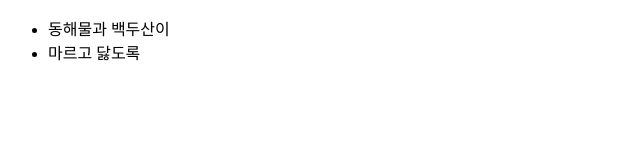
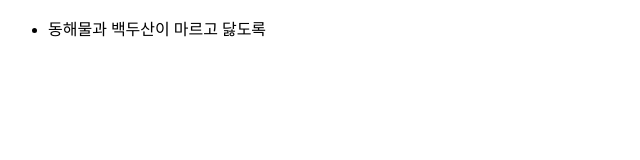
Before and after one commit to jhlim126/my_repository, a plain HTML site: page index.html in a window 1280 px wide. Shown: the whole page, without its empty margins (0-640 px from the left). Drawn offline with Linux system fonts and the light colour scheme.

Commit message:
Revert "추가1"
This reverts commit 3888929ff0a2136c6717576183563e870da0e3ca.

```diff
--- a/index.html
+++ b/index.html
@@ -5,8 +5,7 @@
  </head>
  <body>
 	<ul>
-		<li>동해물과 백두산이</li>
-		<li>마르고 닳도록</li>
+		<li>동해물과 백두산이 마르고 닳도록</li>
 	</ul>
  </body>
 </html>
```
